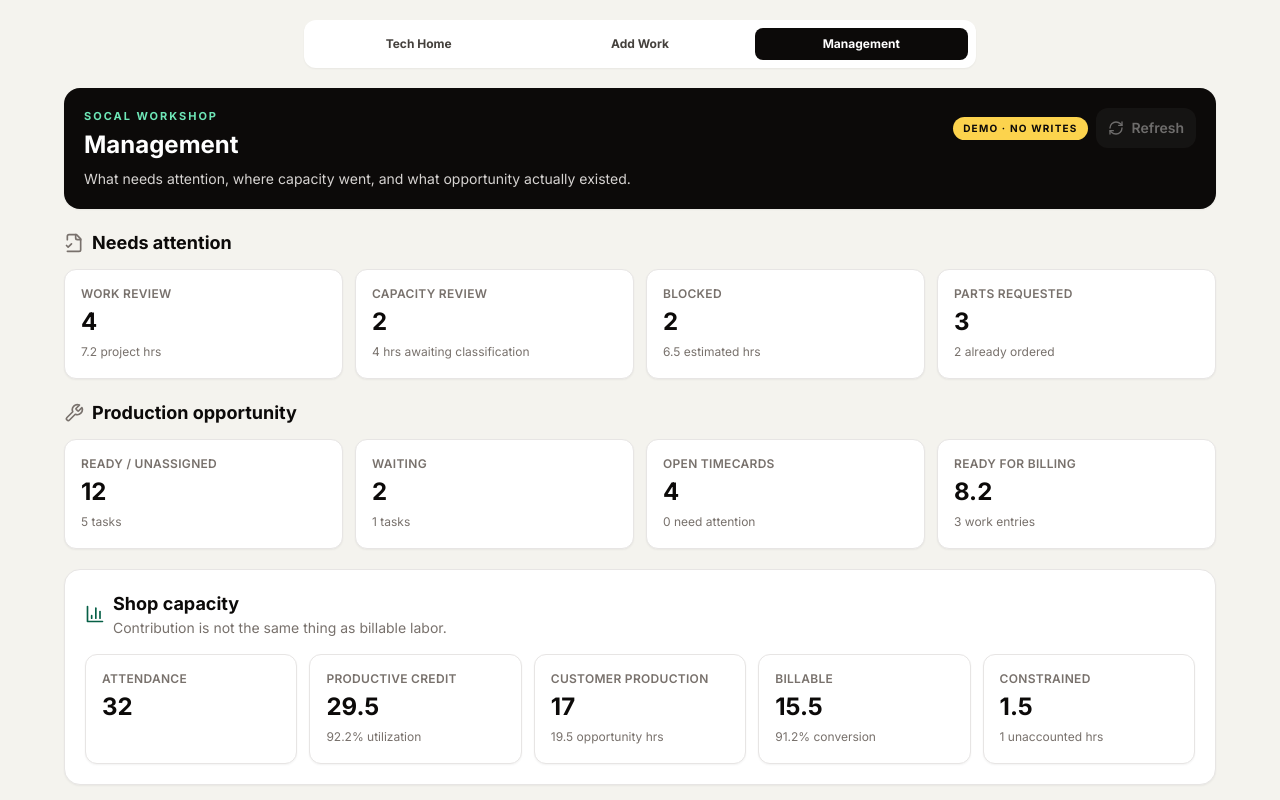
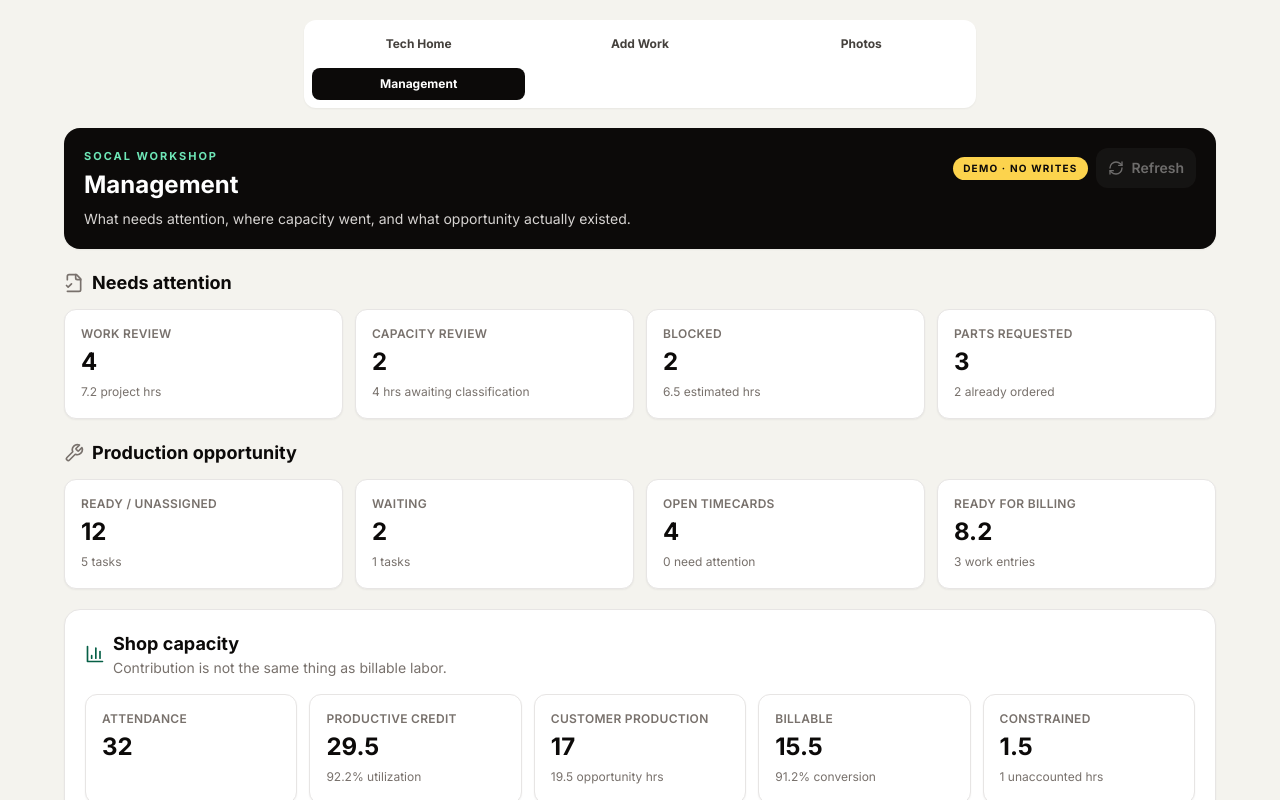
Before and after one commit to jonasmusson/SoCal-Inspection-App, a React (Vite) app: page /review/hub/manage in a window 1280 px wide. Shown: the top 800 px of the page. Built offline with nearby package versions, Linux system fonts and the light colour scheme; no server answers.

Commit message:
Add Photos to no-write pilot navigation

```diff
--- a/src/pages/HubManagementPilotPage.tsx
+++ b/src/pages/HubManagementPilotPage.tsx
@@ -233,6 +233,7 @@ export function HubManagementPilotPage({ demoMode = false }: { demoMode?: boolea
           <nav className="mx-auto grid max-w-2xl grid-cols-3 gap-2 rounded-xl bg-white p-2 text-xs font-bold shadow-sm">
             <a href="/review/hub/pilot" className="rounded-lg px-2 py-2 text-center text-stone-700">Tech Home</a>
             <a href="/review/hub/add-work" className="rounded-lg px-2 py-2 text-center text-stone-700">Add Work</a>
+            <a href="/review/hub/photos" className="rounded-lg px-2 py-2 text-center text-stone-700">Photos</a>
             <a href="/review/hub/manage" className="rounded-lg bg-stone-950 px-2 py-2 text-center text-white">Management</a>
           </nav>
         )}
```
